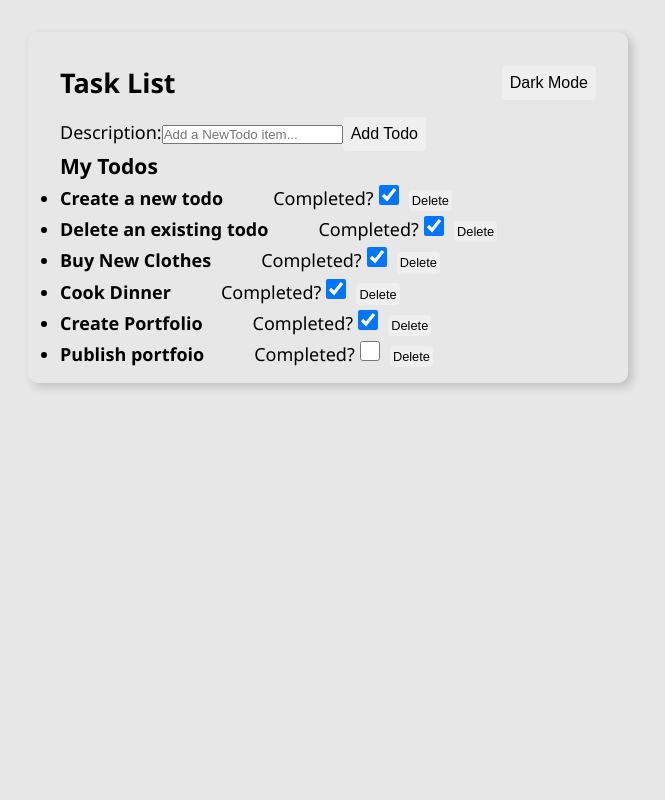
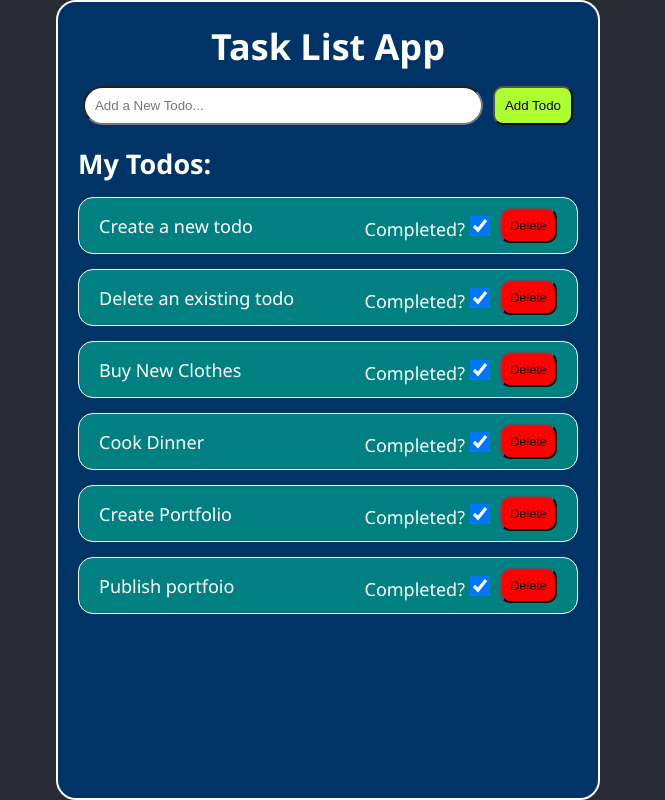
Before and after one commit to Sarah-Wambui/todo-app, a React app: page / in a window 1280 px wide. Shown: the whole page, without its empty margins (312-977 px from the left). Built offline with nearby package versions, Linux system fonts and the light colour scheme; data requests are answered from the project's data file.

Commit message:
feat: styled the app
added styles to different components of the app

```diff
--- a/db.json
+++ b/db.json
@@ -27,7 +27,7 @@
     },
     {
       "description": "Publish portfoio",
-      "completed": false,
+      "completed": true,
       "id": 12
     }
   ]
--- a/src/components/App.css
+++ b/src/components/App.css
@@ -8,31 +8,23 @@ body{
   font-family: "Segoe UI", Tahoma, Geneva, Verdana, sans-serif;
   font-size: 18px;
 }
-button,
-select {
-  border: none;
-  padding: 0.5rem;
-  border-radius: 4px;
-  font-size: 1rem;
+.App{
+  min-height: 100vh;
+  justify-content: center;
+  align-items: center;
+  color: #fff;
+  background: #282c34;
+  display: flex;
 }
-span[role="image"] {
-  color: transparent;
-  text-shadow: 0 0 0 black;
-}
-.App.dark {
-  --font-color: rgb(255, 255, 255);
-  --background: rgb(50, 50, 50);
-  --background--light: rgb(80, 80, 80);
-  transition: all 0.3s;
-}
-#App {
-  margin: 2rem auto;
-  padding: 1rem 2rem;
-  max-width: 600px;
-  background: var(--background);
-  color: var(--font-color);
-  box-shadow: 4px 4px 10px rgba(33, 33, 33, 0.2);
-  border-radius: 10px;
+.container{
+  display: flex;
+  height: 100vh;
+  border: 2px solid white;
+  border-radius: 20px;
+  padding: 20px;
+  flex-direction: column;
+  align-items: center;
+  background: #003366;
 }
 header{
   display: flex;
@@ -49,8 +41,10 @@ header h2 {
 }
 .btn{
   margin-left: 10px;
-  padding: 0.2rem;
+  padding: 0.5rem;
   font-size: 0.8rem;
+  background: red;
+  border-radius: 10px;
 }
 .check{
   margin-left: 5px;
@@ -58,3 +52,39 @@ header h2 {
   height: 20px;
   margin-top: 5px;
 }
+.todos{
+  list-style: none;
+}
+.list{
+  margin-top: 15px;
+  border: 1px solid white;
+  border-radius: 15px;
+  padding: 10px 20px;
+  width: 500px;
+  display: flex;
+  align-items: center;
+  background: #008080;
+}
+span{
+  flex: 1;
+}
+form{
+  display: flex;
+  justify-content: space-around;
+  width: 500px;
+  margin-top: 15px;
+}
+.new{
+  width: 80%;
+  padding: 10px;
+  border-radius: 20px;
+  outline: none;
+}
+.button{
+  padding: 10px;
+  border-radius: 10px;
+  background: greenyellow;
+}
+h2{
+  margin-top: 20px;
+}
--- a/src/components/App.js
+++ b/src/components/App.js
@@ -4,7 +4,6 @@ import TodoList from './TodoList';
 import NewTodo from './NewTodo';
 
 function App() {
-  const [isDark, setIsDark] = useState(false)
   const [todos, setTodos] = useState([])
 
 useEffect(()=>{
@@ -12,11 +11,6 @@ useEffect(()=>{
   .then(resp => resp.json())
   .then(data => setTodos(data))
 },[])
-
-function handleMode(){
-  setIsDark(!isDark)
-}
-const appClass= isDark ? "App dark" : "App light"
 
 
 function addTodo(newTodo){
@@ -42,13 +36,15 @@ setTodos(updatedTodos)
 
 
   return (
-    <div id="App" className={appClass} >
+    <div className="App" >
+      <div className="container">
       <header>
-        <h2>Task List</h2>
-        <button onClick={handleMode}>{isDark ? "Light Mode" : "Dark Mode"}</button>
+        <h1>Task List App</h1>
       </header>
       <NewTodo addTodo={addTodo}/>
       <TodoList todos={todos} updateTodo={updateTodo} deleteTodo={deleteTodo}/>
+      </div>
+
 
     </div>
   );
--- a/src/components/NewTodo.js
+++ b/src/components/NewTodo.js
@@ -26,9 +26,8 @@ fetch("http://localhost:3000/todos",{
 }
   return (
     <form onSubmit={handleSubmit}>
-      <label htmlFor="description">Description:</label>
-      <input type="text" onChange={handleChange} name="description" value={formData.description} placeholder="Add a NewTodo item..." required/>
-      <button type="submit">Add Todo</button>
+      <input type="text" className="new" onChange={handleChange} name="description" value={formData.description} placeholder="Add a New Todo..." required/>
+      <button type="submit" className="button">Add Todo</button>
     </form>
   )
 }
--- a/src/components/TodoItem.js
+++ b/src/components/TodoItem.js
@@ -26,8 +26,8 @@ function handleDelete(){
 
 
   return (
-    <li>
-      <strong>{description}</strong>
+    <li className="list">
+      <span>{description}</span>
       <label className="item">
         Completed?
         <input type="checkbox" checked={completed} className="check" onChange={e => handleComplete(e.target.checked)}/>
--- a/src/components/TodoList.js
+++ b/src/components/TodoList.js
@@ -5,8 +5,8 @@ function TodoList({todos, updateTodo, deleteTodo}) {
 
   return (
     <div>
-      <h3>My Todos</h3>
-      <ul>
+      <h2>My Todos:</h2>
+      <ul className="todos">
         {todos.map((todo)=> (
           <TodoItem key={todo.id} todo={todo} updateTodo={updateTodo} deleteTodo={deleteTodo}/>
         ))}
```
